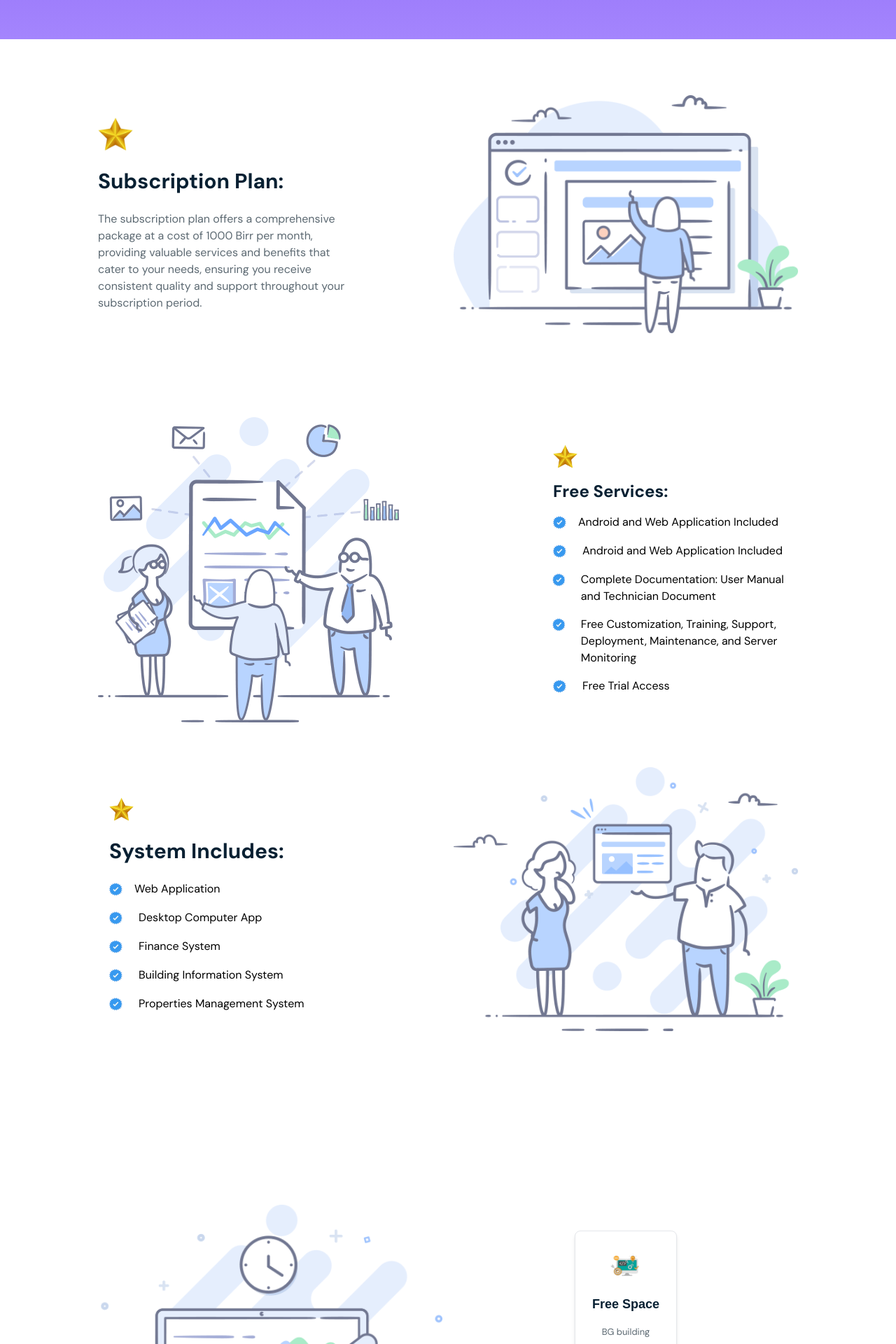
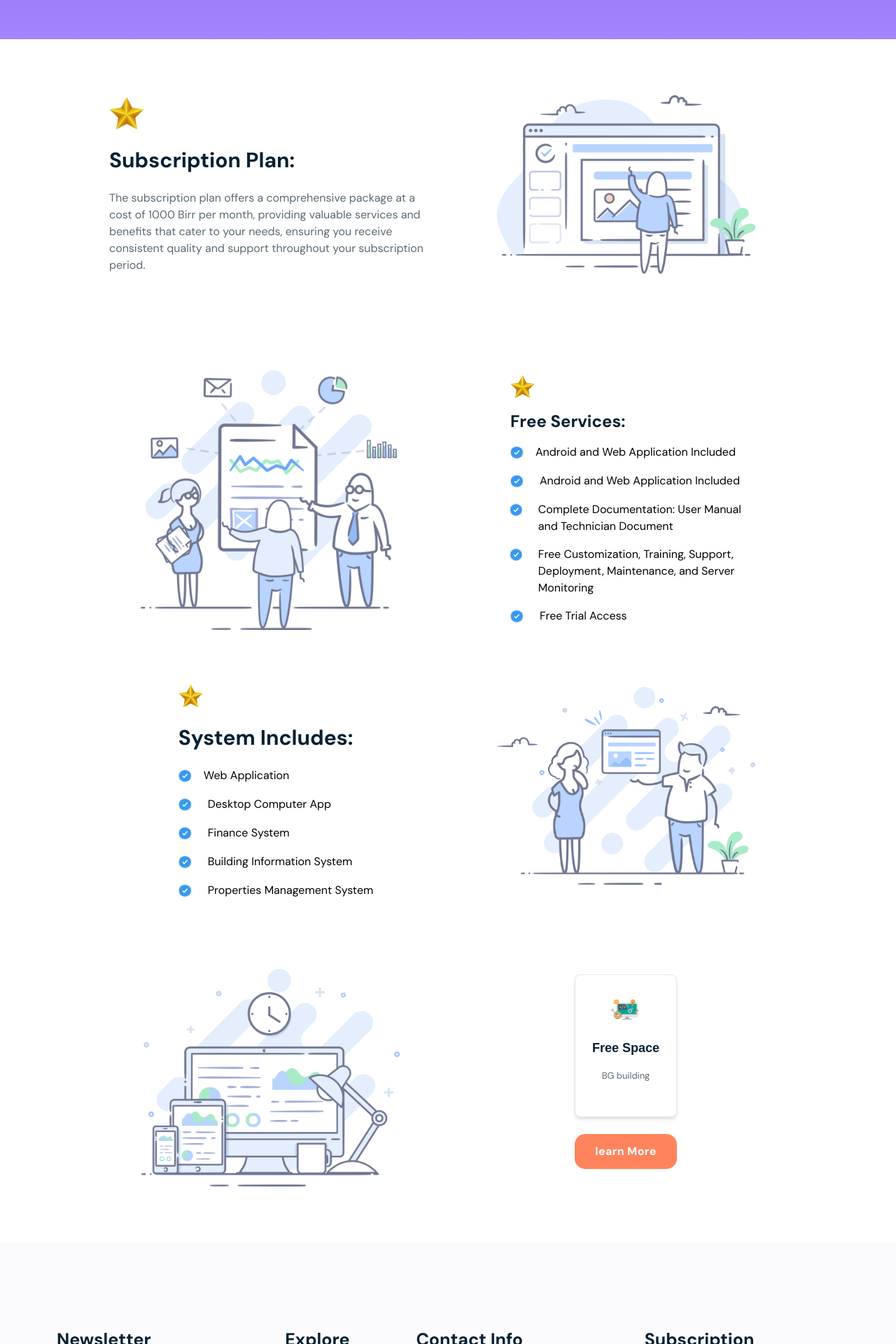
Before and after one commit to kalolani/Abyssinia, a React (Vite) app: page /building in a window 1280 px wide. Shown: the part 680-2600 px from the top of the page at 70% size. Built offline with nearby package versions, Linux system fonts and the light colour scheme; a web font is replaced by a local one.

Commit message:
made 3 pages

```diff
--- a/src/pages/BuildingSystem.jsx
+++ b/src/pages/BuildingSystem.jsx
@@ -49,8 +49,8 @@ function BuildingSystem() {
           />
         </div>
       </div> */}
-      <div className="max-w-[1000px] m-auto grid grid-cols-2 items-center gap-4 py-20">
-        <div className="flex flex-col gap-6">
+      <div className="max-w-[1000px] m-auto grid phone:grid-cols-1 mtab:grid-cols-2 items-center gap-4 py-20">
+        <div className="flex flex-col justify-self-center gap-6 px-4">
           <div>
             <img src="star.png" className="block h-[50px] w-[50px]" />
           </div>
@@ -59,8 +59,8 @@ function BuildingSystem() {
               Subscription Plan:
             </h2>
           </div>
-          <div>
-            <p className="w-3/4 text-secondary">
+          <div className="">
+            <p className="w-full text-secondary">
               The subscription plan offers a comprehensive package at a cost of
               1000 Birr per month, providing valuable services and benefits that
               cater to your needs, ensuring you receive consistent quality and
@@ -68,15 +68,18 @@ function BuildingSystem() {
             </p>
           </div>
         </div>
-        <div>
-          <img src="subscribe.png" className="block w-full h-full" />
+        <div className="flex justify-center">
+          <img
+            src="subscribe.png"
+            className="block w-full h-full phone:w-3/4 phone:w-3/4"
+          />
         </div>
       </div>
-      <div className="max-w-[1000px] m-auto grid grid-cols-2 items-center gap-6 my-10">
-        <div className="items-end mt-0">
-          <img src="service.png" className="block" />
+      <div className="max-w-[1000px] m-auto grid phone:grid-cols-1 mtab:grid-cols-2 items-center gap-6 my-10">
+        <div className="flex justify-center">
+          <img src="service.png" className="block phone:w-3/4 phone:h-3/4" />
         </div>
-        <div className="w-3/4 justify-self-end flex flex-col gap-4 my-6">
+        <div className="w-3/4 justify-self-end phone:justify-self-center flex flex-col gap-4 my-6">
           <div className="ml-4">
             <img src="star.png" className="block h-[35px] w-[35px]" />
           </div>
@@ -116,8 +119,8 @@ function BuildingSystem() {
           </div>
         </div>
       </div>
-      <div className="max-w-[1000px] m-auto grid grid-cols-2 items-center gap-4">
-        <div className="flex flex-col gap-6 mt-4">
+      <div className="max-w-[1000px] m-auto grid phone:grid-cols-1 mtab:grid-cols-2 items-center gap-4">
+        <div className="justify-self-center flex flex-col gap-6 mt-4">
           <div className="ml-4">
             <img src="star.png" className="block h-[35px] w-[35px]" />
           </div>
@@ -151,13 +154,13 @@ function BuildingSystem() {
             </ul>
           </div>
         </div>
-        <div className="my-6">
-          <img src="system.png" className="block" />
+        <div className="flex justify-center my-6">
+          <img src="system.png" className="block phone:w-3/4 phone:h-3/4" />
         </div>
       </div>
-      <div className="max-w-[1000px] m-auto grid grid-cols-2 items-center gap-4 my-40">
-        <div className="flex flex-col gap-6 mt-16">
-          <img src="free.png" className="block" />
+      <div className="max-w-[1000px] m-auto grid phone:grid-cols-1 mtab:grid-cols-2 items-center gap-4 my-20">
+        <div className="items-center text-center flex flex-col gap-6 mt-4">
+          <img src="free.png" className="block phone:w-3/4 phone:h-3/4" />
         </div>
         <div className="justify-self-center flex flex-col gap-6">
           <div className="">
--- a/src/pages/EprSystem.jsx
+++ b/src/pages/EprSystem.jsx
@@ -49,7 +49,7 @@ function EprSystem() {
           />
         </div>
       </div> */}
-      <div className="max-w-[1000px] m-auto grid grid-cols-2 items-center gap-4 py-20">
+      <div className="max-w-[1000px] m-auto grid phone:grid-cols-1 mtab:grid-cols-2 items-center gap-4 py-20">
         <div className="flex flex-col gap-6">
           <div>
             <img src="star.png" className="block h-[50px] w-[50px]" />
@@ -80,7 +80,7 @@ function EprSystem() {
           <img src="subscribe.png" className="block w-full h-full" />
         </div>
       </div>
-      <div className="max-w-[1000px] m-auto grid grid-cols-2 items-center gap-6 my-10">
+      <div className="max-w-[1000px] m-auto grid phone:grid-cols-1 mtab:grid-cols-2 items-center gap-6 my-10">
         <div className="items-end mt-0">
           <img src="service.png" className="block" />
         </div>
@@ -131,7 +131,7 @@ function EprSystem() {
           </div>
         </div>
       </div>
-      <div className="max-w-[1000px] m-auto grid grid-cols-2 items-center gap-4">
+      <div className="max-w-[1000px] m-auto grid phone:grid-cols-1 mtab:grid-cols-2 items-center gap-4">
         <div className="flex flex-col gap-6 mt-4">
           <div className="ml-4">
             <img src="star.png" className="block h-[35px] w-[35px]" />
@@ -174,7 +174,7 @@ function EprSystem() {
           <img src="system.png" className="block" />
         </div>
       </div>
-      <div className="max-w-[1000px] m-auto grid grid-cols-2 items-center gap-4 my-40">
+      <div className="max-w-[1000px] m-auto grid phone:grid-cols-1 mtab:grid-cols-2 items-center gap-4 my-40">
         <div className="flex flex-col gap-6 mt-16">
           <img src="free.png" className="block" />
         </div>
--- a/src/pages/SchoolSystem.jsx
+++ b/src/pages/SchoolSystem.jsx
@@ -49,7 +49,7 @@ function SchoolSystem() {
           />
         </div>
       </div> */}
-      <div className="max-w-[1000px] m-auto grid grid-cols-2 items-center gap-4 py-20">
+      <div className="max-w-[1000px] m-auto grid phone:grid-cols-1 mtab:grid-cols-2 items-center gap-4 py-20">
         <div className="flex flex-col gap-6">
           <div>
             <img src="star.png" className="block h-[50px] w-[50px]" />
@@ -72,7 +72,7 @@ function SchoolSystem() {
           <img src="subscribe.png" className="block w-full h-full" />
         </div>
       </div>
-      <div className="max-w-[1000px] m-auto grid grid-cols-2 items-center gap-6 my-10">
+      <div className="max-w-[1000px] m-auto grid phone:grid-cols-1 mtab:grid-cols-2 items-center gap-6 my-10">
         <div className="items-end mt-0">
           <img src="service.png" className="block" />
         </div>
@@ -127,7 +127,7 @@ function SchoolSystem() {
           </div>
         </div>
       </div>
-      <div className="max-w-[1000px] m-auto grid grid-cols-2 items-center gap-4">
+      <div className="max-w-[1000px] m-auto grid phone:grid-cols-1 mtab:grid-cols-2 items-center gap-4">
         <div className="flex flex-col gap-6 mt-4">
           <div className="ml-4">
             <img src="star.png" className="block h-[35px] w-[35px]" />
@@ -181,7 +181,7 @@ function SchoolSystem() {
           <img src="system.png" className="block" />
         </div>
       </div>
-      <div className="max-w-[1000px] m-auto grid grid-cols-2 items-center gap-4 my-40">
+      <div className="max-w-[1000px] m-auto grid phone:grid-cols-1 mtab:grid-cols-2 items-center gap-4 my-40">
         <div className="flex flex-col gap-6 mt-16">
           <img src="free.png" className="block" />
         </div>
```
